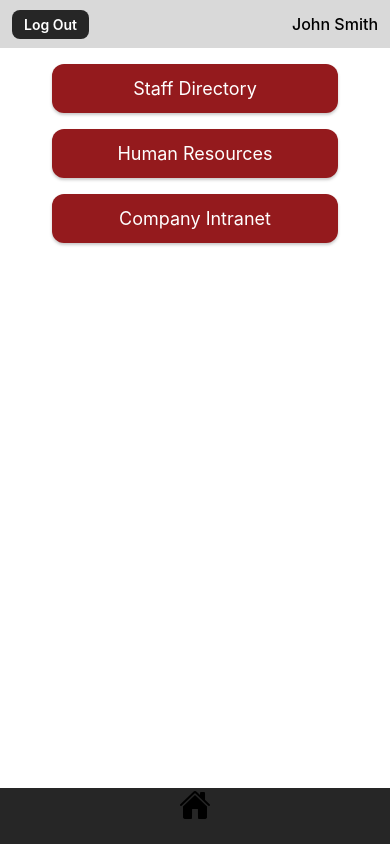
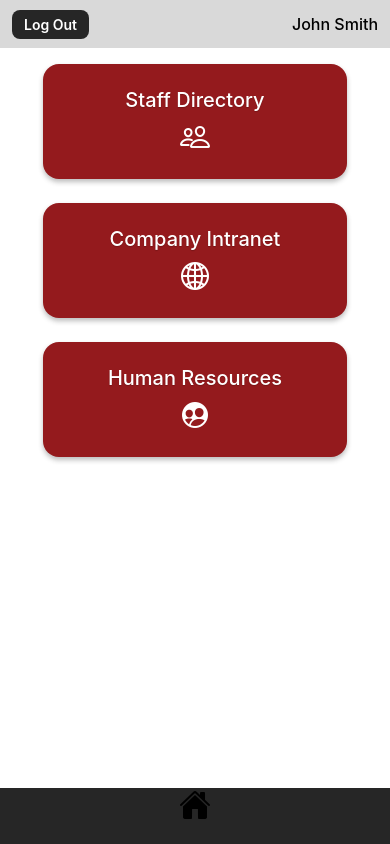
Before and after one commit to StockiesLad/App, a React Native app: screen /Home in a window 390 px wide. Built offline with nearby package versions, Linux system fonts and the light colour scheme; no server answers.

Commit message:
Change homescreen and update expo

```diff
--- a/package.json
+++ b/package.json
@@ -15,11 +15,13 @@
     "@react-native-picker/picker": "2.11.0",
     "@react-navigation/native": "^7.1.10",
     "@react-navigation/native-stack": "^7.3.14",
-    "expo": "~53.0.10",
+    "expo": "53.0.12",
     "expo-status-bar": "~2.2.3",
+    "prop-types": "^15.8.1",
     "react": "19.0.0",
     "react-dom": "19.0.0",
-    "react-native": "0.79.3",
+    "react-native": "0.79.4",
+    "react-native-picker-select": "^9.3.1",
     "react-native-safe-area-context": "5.4.0",
     "react-native-screens": "~4.11.1",
     "react-native-web": "^0.20.0"
--- a/screens/HomeScreen.js
+++ b/screens/HomeScreen.js
@@ -5,23 +5,41 @@ import {
     ScrollView,
     TouchableOpacity,
     StatusBar,
+    View
 } from 'react-native';
+import {Ionicons} from '@expo/vector-icons';
 import {Footer, Header, STYLES} from "../util/ScreensUtils";
+
+const BUTTONS = [
+    {
+        label: 'Staff Directory',
+        icon: <Ionicons name="people-outline" size={32} color="white" />
+    },
+    {
+        label: 'Company Intranet',
+        icon: <Ionicons name="globe-outline" size={32} color="white" />
+    },
+    {
+        label: 'Human Resources',
+        icon: <Ionicons name="people-circle" size={32} color="white" />
+    },
+];
 
 export default function HomeScreen({navigation}) {
     return (
         <SafeAreaView style={STYLES.background}>
             <StatusBar barStyle="dark-content" />
-      <Header/>
+            <Header />
 
             <ScrollView contentContainerStyle={STYLES.basicButtonsContainer}>
-        {['Staff Directory', 'Human Resources', 'Company Intranet']
-            .map((label, i) => (
+                {BUTTONS.map(({label, icon}, i) => (
                     <TouchableOpacity
                         key={i}
                         style={STYLES.directoryButton}
-                    onPress={() => navigation.navigate(label)
-                }><Text style={STYLES.directoryButtonText}>{label}</Text>
+                        onPress={() => navigation.navigate(label)}
+                    >
+                        <Text style={STYLES.directoryButtonText}>{label}</Text>
+                        <View style={{ marginTop: 8 }}>{icon}</View>
                     </TouchableOpacity>
                 ))}
             </ScrollView>
--- a/screens/StaffMetadata.js
+++ b/screens/StaffMetadata.js
@@ -27,6 +27,7 @@ import {
   removeEmployee,
 } from 'session/Runtime';
 import { Header, Footer, STYLES } from '../util/ScreensUtils';
+import RNPickerSelect from 'react-native-picker-select';
 
 export default function StaffMetadata({ navigation, route }) {
   const employee = route.params.employee || {};
@@ -134,6 +135,24 @@ export default function StaffMetadata({ navigation, route }) {
 
                       {key === 'departmentName' ? (
                           <View style={styles.pickerContainer}>
+                            {Platform.OS === 'ios' ? (
+                                <RNPickerSelect
+                                    onValueChange={val => update('departmentName', val)}
+                                    value={fields.departmentName}
+                                    placeholder={{ label: 'Select Department', value: null, color: BLACK}}
+                                    items={depts.map(d => ({ label: d.name, value: d.name, color: BLACK}))}
+                                    useNativeAndroidPickerStyle={false}
+                                    style={{
+                                      inputIOS: styles.pickerInput,
+                                      inputAndroid: styles.pickerInput,
+                                      iconContainer: { top: 16, right: 12 },
+                                    }}
+                                    Icon={() => (
+                                        <Text style={{ fontSize: 16, color: BLACK }}>▼</Text>
+                                    )}
+                                />
+                            ) : (
+                                <View style={styles.pickerContainer}>
                                   <Picker
                                       mode="dropdown"
                                       style={styles.picker}
@@ -144,6 +163,8 @@ export default function StaffMetadata({ navigation, route }) {
                                         <Picker.Item key={d.id} label={d.name} value={d.name} />
                                     ))}
                                   </Picker>
+                                </View>
+                            )}
                           </View>
                       ) : (
                           <TextInput
@@ -201,7 +222,15 @@ const styles = StyleSheet.create({
     paddingHorizontal: 12,
     color: BLACK,
   },
-
+  pickerInput: {
+    backgroundColor: WHITE,
+    borderRadius: 8,
+    height: 50,
+    paddingHorizontal: 12,
+    justifyContent: 'center',
+    fontSize: 16,
+    color: BLACK,
+  },
   pickerContainer: {
     width: '100%',
     backgroundColor: WHITE,
--- a/session/Runtime.js
+++ b/session/Runtime.js
@@ -9,6 +9,8 @@ export const
 export const USER = "John Smith"; // Login is not needed
 
 export const HOST = Platform.OS === 'android' ? '10.0.2.2' : 'localhost';
+//export const HOST = "192.168.0.151"
+
 // noinspection HttpUrlsUsage
 export const API_BASE = `http://${HOST}:5000`;
 
--- a/util/ScreensUtils.js
+++ b/util/ScreensUtils.js
@@ -109,20 +109,25 @@ export const STYLES = StyleSheet.create({
         alignItems: 'center',
     },
     directoryButton: {
-        width: '80%',
+        width: '85%',
         backgroundColor: BURGUNDY,
-        paddingVertical: 14,
-        borderRadius: 12,
-        marginBottom: 16,
+        paddingVertical: 24,
+        borderRadius: 16,
+        marginBottom: 24,
         alignItems: 'center',
         shadowColor: BLACK,
-        shadowOpacity: 0.25,
-        shadowOffset: { width: 0, height: 2 },
-        shadowRadius: 3,
-        elevation: 3,
+        shadowOpacity: 0.3,
+        shadowOffset: { width: 0, height: 3 },
+        shadowRadius: 5,
+        elevation: 4,
     },
+
     directoryButtonText: {
-        color: '#fff',
-        fontSize: 18,
+        color: WHITE,
+        fontSize: 20,
+        fontWeight: '500',
+        textShadowColor: 'rgba(0, 0, 0, 0.2)',
+        textShadowOffset: { width: 0, height: 1 },
+        textShadowRadius: 1,
     },
 })
```
Also changed, not shown: 1 other file (tests, documents, lock files or other folders). Lines whose indentation alone changed are shown as unchanged.
